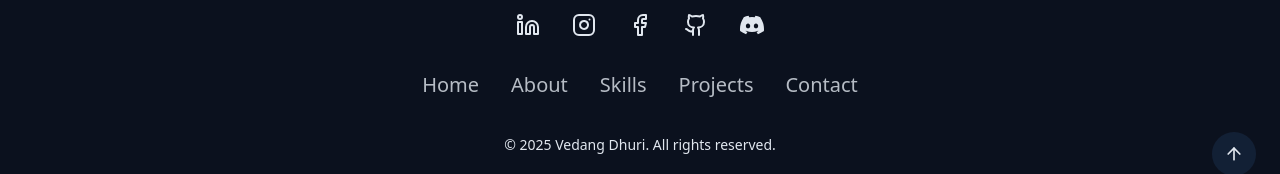
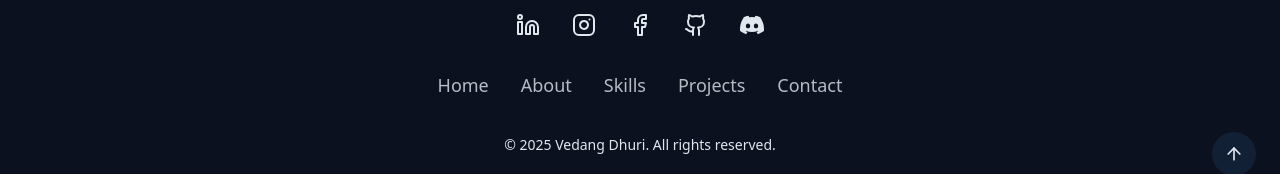
Before and after one commit to vedangdhuri/vedangdhuri.github.io, a React (Vite) app: page / in a window 1280 px wide. Shown: the part 6834-7008 px from the top of the page. Built offline with nearby package versions, Linux system fonts and the light colour scheme.

Commit message:
first commit

```diff
--- a/src/components/Footer.jsx
+++ b/src/components/Footer.jsx
@@ -52,7 +52,7 @@ export const Footer = () => {
           <a
           key={key}
           href={item.href}
-          className="text-foreground/80 hover:text-blue-400 transition-colors duration-300 text-[20px]"
+          className="text-foreground/80 hover:text-blue-400 transition-colors duration-300 text-lg"
           >
             {item.name}
           </a>
```
